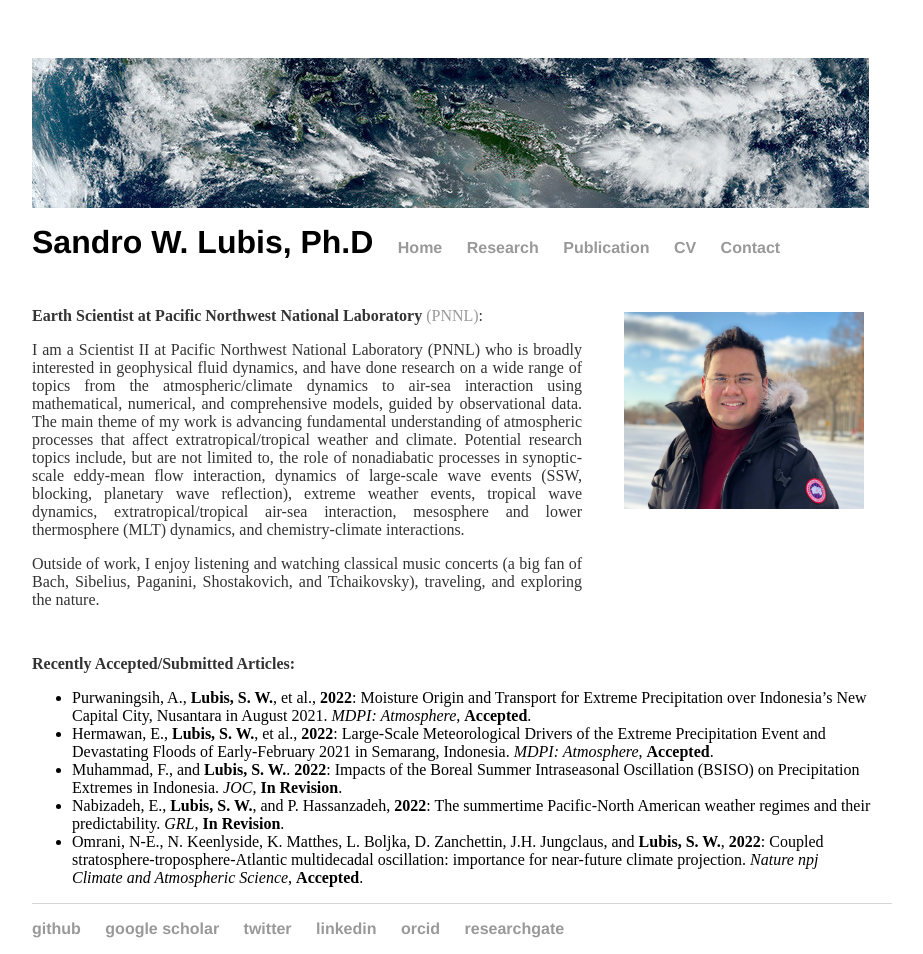
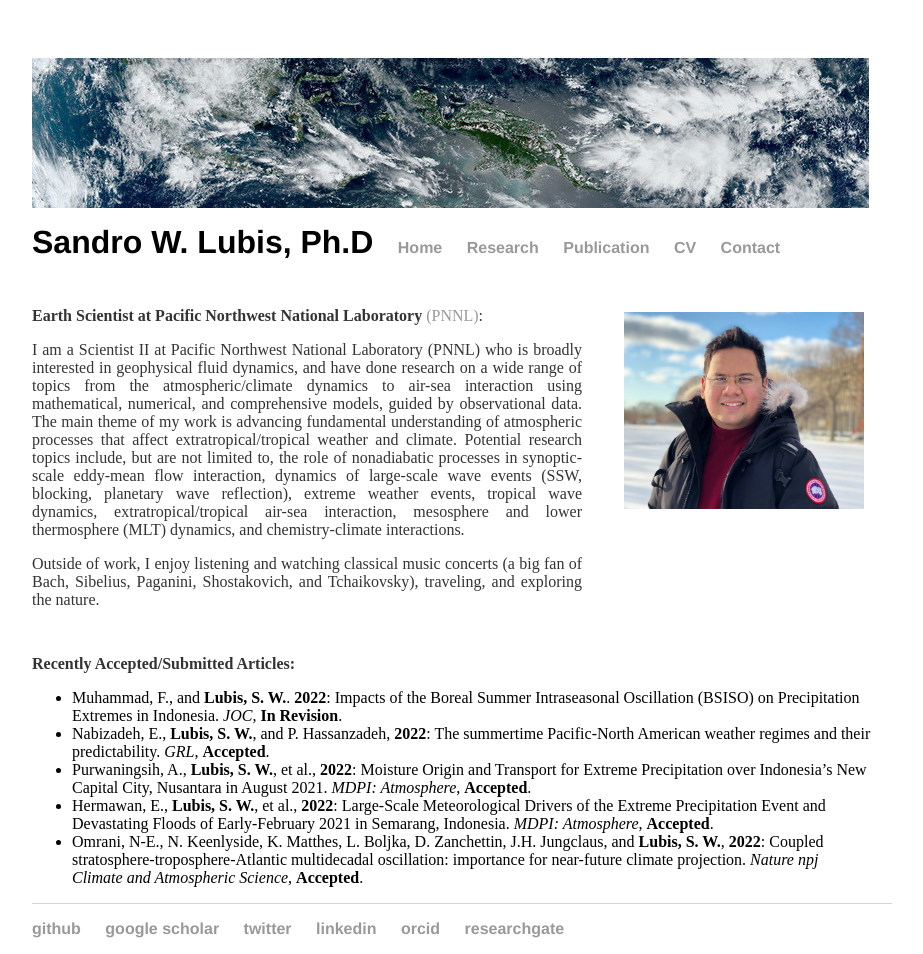
Before and after one commit to sandrolubis/sandrolubis.github.io, a Jekyll site: the page built from index.html, in a window 1280 px wide. Shown: the whole page, without its empty margins (276-1199 px from the left). Built offline with Jekyll 4.4.1, drawn with Linux system fonts in a browser that asks for light colours.

Commit message:
Update index.html

```diff
--- a/index.html
+++ b/index.html
@@ -49,10 +49,10 @@ div.relative {
 
 	<p class="ex", style="padding-top:30px"><font size=3><b>Recently Accepted/Submitted Articles:</b></p>
 		<ul class="ex">
+			<li>Muhammad, F., and <b>Lubis, S. W.</b>. <b>2022</b>: Impacts of the Boreal Summer Intraseasonal Oscillation (BSISO) on Precipitation Extremes in Indonesia</a>.<i> JOC</i>, <b>In Revision</b>.</li>
+			<li>Nabizadeh, E., <b>Lubis, S. W.</b>, and P. Hassanzadeh, <b>2022</b>: The summertime Pacific-North American weather regimes and their predictability. <i>GRL</i>, <b>Accepted</b>.</li>
 			<li>Purwaningsih, A., <b>Lubis, S. W.</b>, et al., <b>2022</b>: Moisture Origin and Transport for Extreme Precipitation over Indonesia’s New Capital City, Nusantara in August 2021. <i>MDPI: Atmosphere</i>, <b>Accepted</b>.</li>
 			<li>Hermawan, E., <b>Lubis, S. W.</b>, et al., <b>2022</b>: Large-Scale Meteorological Drivers of the Extreme Precipitation Event and Devastating Floods of Early-February 2021 in Semarang, Indonesia. <i>MDPI: Atmosphere</i>, <b>Accepted</b>.</li>
-			<li>Muhammad, F., and <b>Lubis, S. W.</b>. <b>2022</b>: Impacts of the Boreal Summer Intraseasonal Oscillation (BSISO) on Precipitation Extremes in Indonesia</a>.<i> JOC</i>, <b>In Revision</b>.</li>
-			<li>Nabizadeh, E., <b>Lubis, S. W.</b>, and P. Hassanzadeh, <b>2022</b>: The summertime Pacific-North American weather regimes and their predictability. <i>GRL</i>, <b>In Revision</b>.</li>
 			<li>Omrani, N-E., N. Keenlyside, K. Matthes, L. Boljka, D. Zanchettin, J.H. Jungclaus, and <b>Lubis, S. W.</b>, <b>2022</b>: Coupled stratosphere-troposphere-Atlantic multidecadal oscillation: importance for near-future climate projection. <i>Nature npj Climate and Atmospheric Science</i>, <b>Accepted</b>.</li>
 		</ul>
 
```
